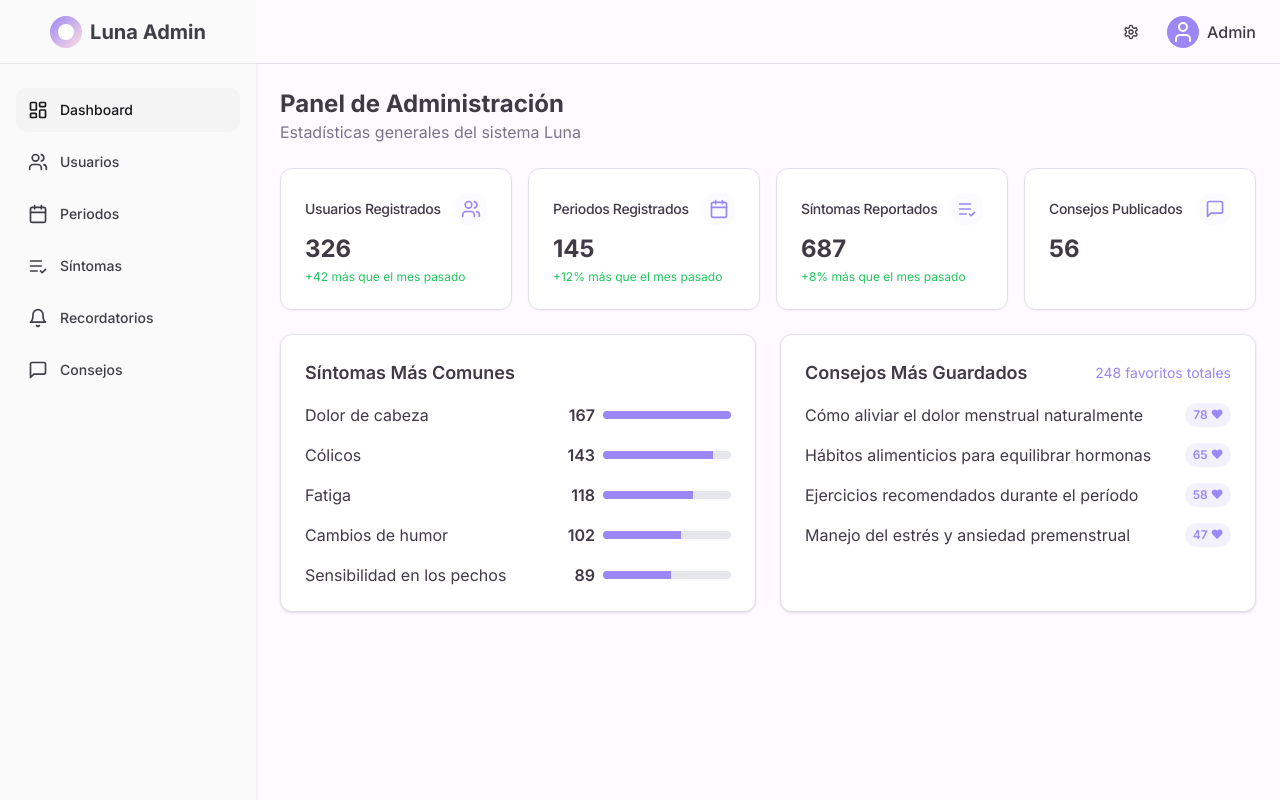
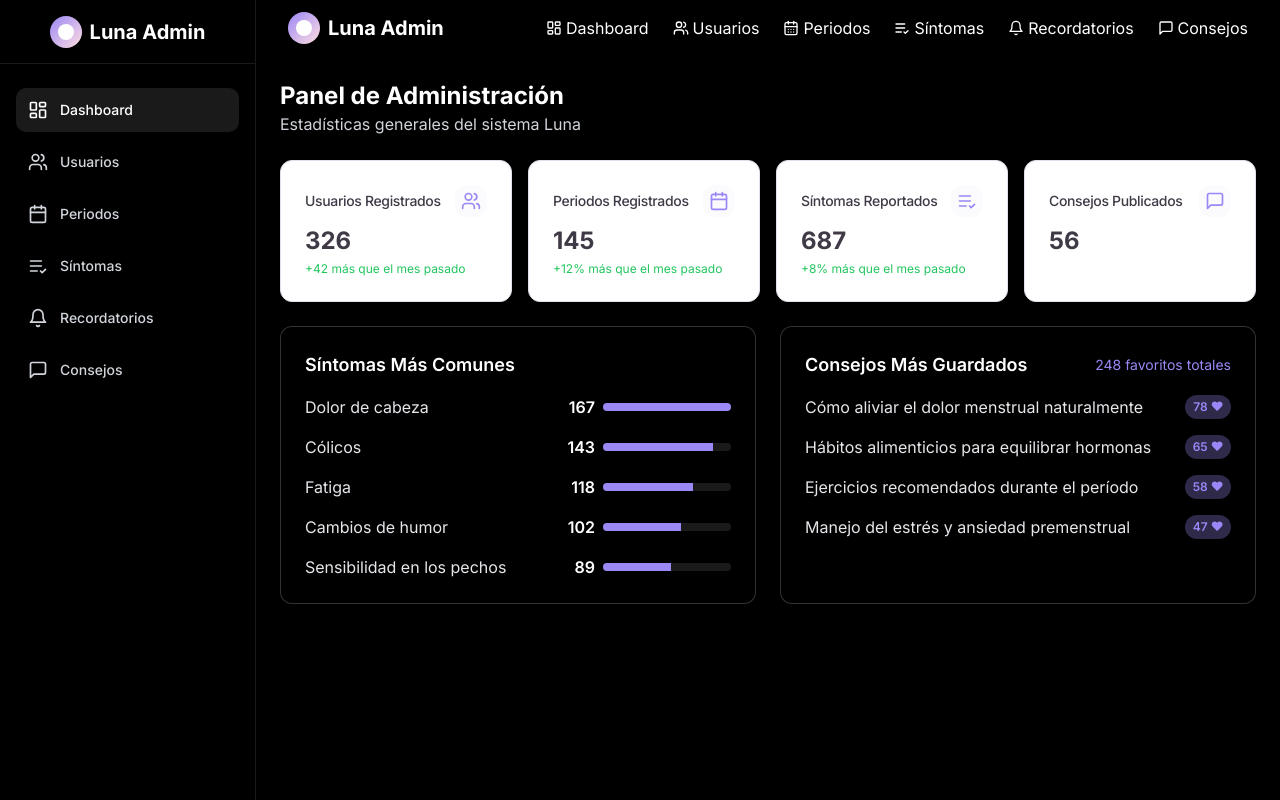
Before and after one commit to manuRoRe/luna-mujer-bienestar, a React (Vite) app: page /admin in a window 1280 px wide. Built offline with nearby package versions, Linux system fonts and the light colour scheme.

Commit message:
feat: Implement admin panel styling and navigation
-   Modified the admin panel to use the standard navigation bar.
-   Changed the background color to black when in admin mode.
-   Updated the navigation links to include the admin pages.

```diff
--- a/src/components/Navbar.tsx
+++ b/src/components/Navbar.tsx
@@ -1,6 +1,6 @@
 
 import { useState } from "react";
-import { Link } from "react-router-dom";
+import { Link, useLocation } from "react-router-dom";
 import { Button } from "@/components/ui/button";
 import {
   CalendarDays,
@@ -8,23 +8,50 @@ import {
   Menu,
   X,
   MessageSquare,
+  LayoutDashboard,
+  Users,
+  ListCheck,
+  Bell,
 } from "lucide-react";
 
 const Navbar = () => {
   const [isMenuOpen, setIsMenuOpen] = useState(false);
+  const location = useLocation();
+  const isAdminRoute = location.pathname.startsWith('/admin');
 
   const toggleMenu = () => {
     setIsMenuOpen(!isMenuOpen);
   };
 
+  // Admin navigation links
+  const adminNavigationItems = [
+    { name: "Dashboard", path: "/admin", icon: LayoutDashboard },
+    { name: "Usuarios", path: "/admin/users", icon: Users },
+    { name: "Periodos", path: "/admin/periods", icon: CalendarDays },
+    { name: "Síntomas", path: "/admin/symptoms", icon: ListCheck },
+    { name: "Recordatorios", path: "/admin/reminders", icon: Bell },
+    { name: "Consejos", path: "/admin/tips", icon: MessageSquare },
+  ];
+
+  // Regular navigation items
+  const regularNavigationItems = [
+    { name: "Inicio", path: "/", icon: null },
+    { name: "Calendario", path: "/calendar", icon: CalendarDays },
+    { name: "Consejos", path: "/consejos", icon: MessageSquare },
+    { name: "Perfil", path: "/profile", icon: User },
+  ];
+
+  // Choose the right navigation items based on the route
+  const navigationItems = isAdminRoute ? adminNavigationItems : regularNavigationItems;
+
   return (
-    <nav className="w-full bg-white/80 backdrop-blur-sm shadow-sm sticky top-0 z-50 py-3">
+    <nav className={`w-full ${isAdminRoute ? 'bg-black/80 text-white' : 'bg-white/80 text-foreground'} backdrop-blur-sm shadow-sm sticky top-0 z-50 py-3`}>
       <div className="luna-container flex justify-between items-center">
-        <Link to="/" className="flex items-center space-x-2 text-luna-purple">
+        <Link to={isAdminRoute ? "/admin" : "/"} className={`flex items-center space-x-2 ${isAdminRoute ? 'text-white' : 'text-luna-purple'}`}>
           <div className="w-8 h-8 rounded-full bg-gradient-to-br from-luna-purple to-luna-pink flex items-center justify-center">
             <div className="w-4 h-4 rounded-full bg-white"></div>
           </div>
-          <span className="font-bold text-xl hidden sm:block">Luna</span>
+          <span className="font-bold text-xl hidden sm:block">{isAdminRoute ? "Luna Admin" : "Luna"}</span>
         </Link>
 
         {/* Mobile menu button */}
@@ -34,73 +61,56 @@ const Navbar = () => {
             size="icon"
             onClick={toggleMenu}
             aria-label="Toggle menu"
+            className={isAdminRoute ? 'text-white' : ''}
           >
             {isMenuOpen ? (
-              <X className="h-5 w-5 text-luna-purple" />
+              <X className={`h-5 w-5 ${isAdminRoute ? 'text-white' : 'text-luna-purple'}`} />
             ) : (
-              <Menu className="h-5 w-5 text-luna-purple" />
+              <Menu className={`h-5 w-5 ${isAdminRoute ? 'text-white' : 'text-luna-purple'}`} />
             )}
           </Button>
         </div>
 
         {/* Desktop navigation */}
         <div className="hidden md:flex items-center space-x-6">
-          <Link to="/" className="text-foreground hover:text-luna-purple transition-colors">
-            Inicio
+          {navigationItems.map((item) => (
+            <Link
+              key={item.path}
+              to={item.path}
+              className={`${isAdminRoute ? 'text-white hover:text-luna-purple' : 'text-foreground hover:text-luna-purple'} transition-colors flex items-center gap-1`}
+            >
+              {item.icon && <item.icon className="h-4 w-4" />}
+              <span>{item.name}</span>
             </Link>
-          <Link to="/calendar" className="text-foreground hover:text-luna-purple transition-colors flex items-center gap-1">
-            <CalendarDays className="h-4 w-4" />
-            <span>Calendario</span>
-          </Link>
-          <Link to="/consejos" className="text-foreground hover:text-luna-purple transition-colors flex items-center gap-1">
-            <MessageSquare className="h-4 w-4" />
-            <span>Consejos</span>
-          </Link>
-          <Link to="/profile" className="text-foreground hover:text-luna-purple transition-colors flex items-center gap-1">
-            <User className="h-4 w-4" />
-            <span>Perfil</span>
-          </Link>
+          ))}
+          {!isAdminRoute && (
             <Link to="/login">
               <Button className="luna-button-primary">
                 Iniciar Sesión
               </Button>
             </Link>
+          )}
         </div>
 
         {/* Mobile menu */}
         {isMenuOpen && (
-          <div className="md:hidden absolute top-16 left-0 right-0 bg-white shadow-lg rounded-b-lg p-4 z-50 border-t border-luna-light-purple/30 flex flex-col space-y-3">
+          <div className={`md:hidden absolute top-16 left-0 right-0 ${isAdminRoute ? 'bg-black text-white' : 'bg-white text-foreground'} shadow-lg rounded-b-lg p-4 z-50 border-t ${isAdminRoute ? 'border-white/10' : 'border-luna-light-purple/30'} flex flex-col space-y-3`}>
+            {navigationItems.map((item) => (
               <Link
-              to="/"
-              className="block py-2 px-4 text-foreground hover:text-luna-purple hover:bg-luna-light-purple/20 rounded-md transition-colors"
+                key={item.path}
+                to={item.path}
+                className={`flex items-center gap-2 py-2 px-4 ${
+                  isAdminRoute
+                    ? 'text-white hover:text-luna-purple hover:bg-white/10'
+                    : 'text-foreground hover:text-luna-purple hover:bg-luna-light-purple/20'
+                } rounded-md transition-colors`}
                 onClick={toggleMenu}
               >
-              Inicio
+                {item.icon && <item.icon className="h-4 w-4" />}
+                <span>{item.name}</span>
               </Link>
-            <Link
-              to="/calendar"
-              className="flex items-center gap-2 py-2 px-4 text-foreground hover:text-luna-purple hover:bg-luna-light-purple/20 rounded-md transition-colors"
-              onClick={toggleMenu}
-            >
-              <CalendarDays className="h-4 w-4" />
-              <span>Calendario</span>
-            </Link>
-            <Link
-              to="/consejos"
-              className="flex items-center gap-2 py-2 px-4 text-foreground hover:text-luna-purple hover:bg-luna-light-purple/20 rounded-md transition-colors"
-              onClick={toggleMenu}
-            >
-              <MessageSquare className="h-4 w-4" />
-              <span>Consejos</span>
-            </Link>
-            <Link
-              to="/profile"
-              className="flex items-center gap-2 py-2 px-4 text-foreground hover:text-luna-purple hover:bg-luna-light-purple/20 rounded-md transition-colors"
-              onClick={toggleMenu}
-            >
-              <User className="h-4 w-4" />
-              <span>Perfil</span>
-            </Link>
+            ))}
+            {!isAdminRoute && (
               <Link
                 to="/login"
                 onClick={toggleMenu}
@@ -110,6 +120,7 @@ const Navbar = () => {
                   Iniciar Sesión
                 </Button>
               </Link>
+            )}
           </div>
         )}
       </div>
--- a/src/components/admin/AdminHeader.tsx
+++ b/src/components/admin/AdminHeader.tsx
@@ -1,13 +1,14 @@
-
 import { Link } from "react-router-dom";
 import { Settings, User } from "lucide-react";
 import { Button } from "@/components/ui/button";
 
+// This component is not being used anymore since we've switched to the standard Navbar
+// Keeping it for reference in case we want to revert back
 const AdminHeader = () => {
   return (
-    <header className="h-16 border-b border-border flex items-center justify-end px-6 bg-background">
+    <header className="h-16 border-b border-white/10 flex items-center justify-end px-6 bg-black">
       <div className="flex items-center space-x-4">
-        <Button variant="ghost" size="icon" className="rounded-full">
+        <Button variant="ghost" size="icon" className="rounded-full text-white">
           <Settings className="h-5 w-5" />
         </Button>
         <Link to="/profile">
@@ -15,7 +16,7 @@ const AdminHeader = () => {
             <div className="bg-luna-purple text-white p-1 rounded-full">
               <User className="h-6 w-6" />
             </div>
-            <span className="font-medium">Admin</span>
+            <span className="font-medium text-white">Admin</span>
           </div>
         </Link>
       </div>
--- a/src/components/admin/AdminSidebar.tsx
+++ b/src/components/admin/AdminSidebar.tsx
@@ -23,13 +23,13 @@ const AdminSidebar = () => {
   ];
 
   return (
-    <aside className="w-64 bg-sidebar shadow-md flex-shrink-0 h-full">
-      <div className="flex items-center justify-center h-16 border-b border-sidebar-border">
+    <aside className="w-64 bg-black shadow-md flex-shrink-0 h-full border-r border-white/10">
+      <div className="flex items-center justify-center h-16 border-b border-white/10">
         <Link to="/admin" className="flex items-center space-x-2">
           <div className="w-8 h-8 rounded-full bg-gradient-to-br from-luna-purple to-luna-pink flex items-center justify-center">
             <div className="w-4 h-4 rounded-full bg-white"></div>
           </div>
-          <span className="font-bold text-xl text-sidebar-foreground">Luna Admin</span>
+          <span className="font-bold text-xl text-white">Luna Admin</span>
         </Link>
       </div>
       <nav className="mt-6 px-4">
@@ -44,8 +44,8 @@ const AdminSidebar = () => {
                   to={item.path}
                   className={`flex items-center p-3 text-sm font-medium rounded-md transition-colors ${
                     isActive
-                      ? "bg-sidebar-accent text-sidebar-accent-foreground"
-                      : "text-sidebar-foreground hover:bg-sidebar-accent/50 hover:text-sidebar-accent-foreground"
+                      ? "bg-white/10 text-white"
+                      : "text-gray-300 hover:bg-white/5 hover:text-white"
                   }`}
                 >
                   <item.icon className="h-5 w-5 mr-3" />
--- a/src/pages/admin/AdminLayout.tsx
+++ b/src/pages/admin/AdminLayout.tsx
@@ -2,13 +2,14 @@
 import { Outlet } from "react-router-dom";
 import AdminSidebar from "@/components/admin/AdminSidebar";
 import AdminHeader from "@/components/admin/AdminHeader";
+import Navbar from "@/components/Navbar";
 
 const AdminLayout = () => {
   return (
-    <div className="flex h-screen bg-background">
+    <div className="flex h-screen bg-black text-white">
       <AdminSidebar />
       <div className="flex flex-col flex-1 overflow-hidden">
-        <AdminHeader />
+        <Navbar />
         <main className="flex-1 overflow-auto p-6">
           <Outlet />
         </main>
--- a/src/pages/admin/Dashboard.tsx
+++ b/src/pages/admin/Dashboard.tsx
@@ -31,8 +31,8 @@ const AdminDashboard = () => {
   return (
     <div className="space-y-6">
       <div>
-        <h1 className="text-2xl font-bold">Panel de Administración</h1>
-        <p className="text-muted-foreground">Estadísticas generales del sistema Luna</p>
+        <h1 className="text-2xl font-bold text-white">Panel de Administración</h1>
+        <p className="text-gray-300">Estadísticas generales del sistema Luna</p>
       </div>
 
       <div className="grid gap-4 md:grid-cols-2 lg:grid-cols-4">
@@ -63,15 +63,15 @@ const AdminDashboard = () => {
 
       <div className="grid gap-6 md:grid-cols-2">
         {/* Top Symptoms Card */}
-        <div className="bg-white rounded-lg shadow p-6 border">
-          <h2 className="text-lg font-semibold mb-4">Síntomas Más Comunes</h2>
+        <div className="bg-black rounded-lg shadow p-6 border border-white/20">
+          <h2 className="text-lg font-semibold mb-4 text-white">Síntomas Más Comunes</h2>
           <div className="space-y-4">
             {commonSymptoms.map((symptom, index) => (
               <div key={index} className="flex items-center justify-between">
-                <span>{symptom.name}</span>
+                <span className="text-gray-200">{symptom.name}</span>
                 <div className="flex items-center">
-                  <span className="font-semibold mr-2">{symptom.count}</span>
-                  <div className="h-2 w-32 bg-gray-200 rounded-full overflow-hidden">
+                  <span className="font-semibold mr-2 text-white">{symptom.count}</span>
+                  <div className="h-2 w-32 bg-white/10 rounded-full overflow-hidden">
                     <div
                       className="h-full bg-luna-purple"
                       style={{ width: `${(symptom.count / commonSymptoms[0].count) * 100}%` }}
@@ -84,16 +84,16 @@ const AdminDashboard = () => {
         </div>
 
         {/* Most Favorited Tips */}
-        <div className="bg-white rounded-lg shadow p-6 border">
+        <div className="bg-black rounded-lg shadow p-6 border border-white/20">
           <div className="flex justify-between items-center mb-4">
-            <h2 className="text-lg font-semibold">Consejos Más Guardados</h2>
+            <h2 className="text-lg font-semibold text-white">Consejos Más Guardados</h2>
             <span className="text-sm text-luna-purple">{tipsFavorited} favoritos totales</span>
           </div>
           <div className="space-y-4">
             {topTips.map((tip, index) => (
               <div key={index} className="flex items-center justify-between">
-                <span className="truncate pr-4 flex-1">{tip.title}</span>
-                <span className="bg-luna-light-purple/30 text-luna-purple px-2 py-1 rounded-full text-xs font-semibold">
+                <span className="truncate pr-4 flex-1 text-gray-200">{tip.title}</span>
+                <span className="bg-luna-purple/30 text-luna-purple px-2 py-1 rounded-full text-xs font-semibold">
                   {tip.favorites} ❤
                 </span>
               </div>
```
Also changed, not shown: src/pages/admin/Tips.tsx (+27 -27 lines). Lines whose indentation alone changed are shown as unchanged.
